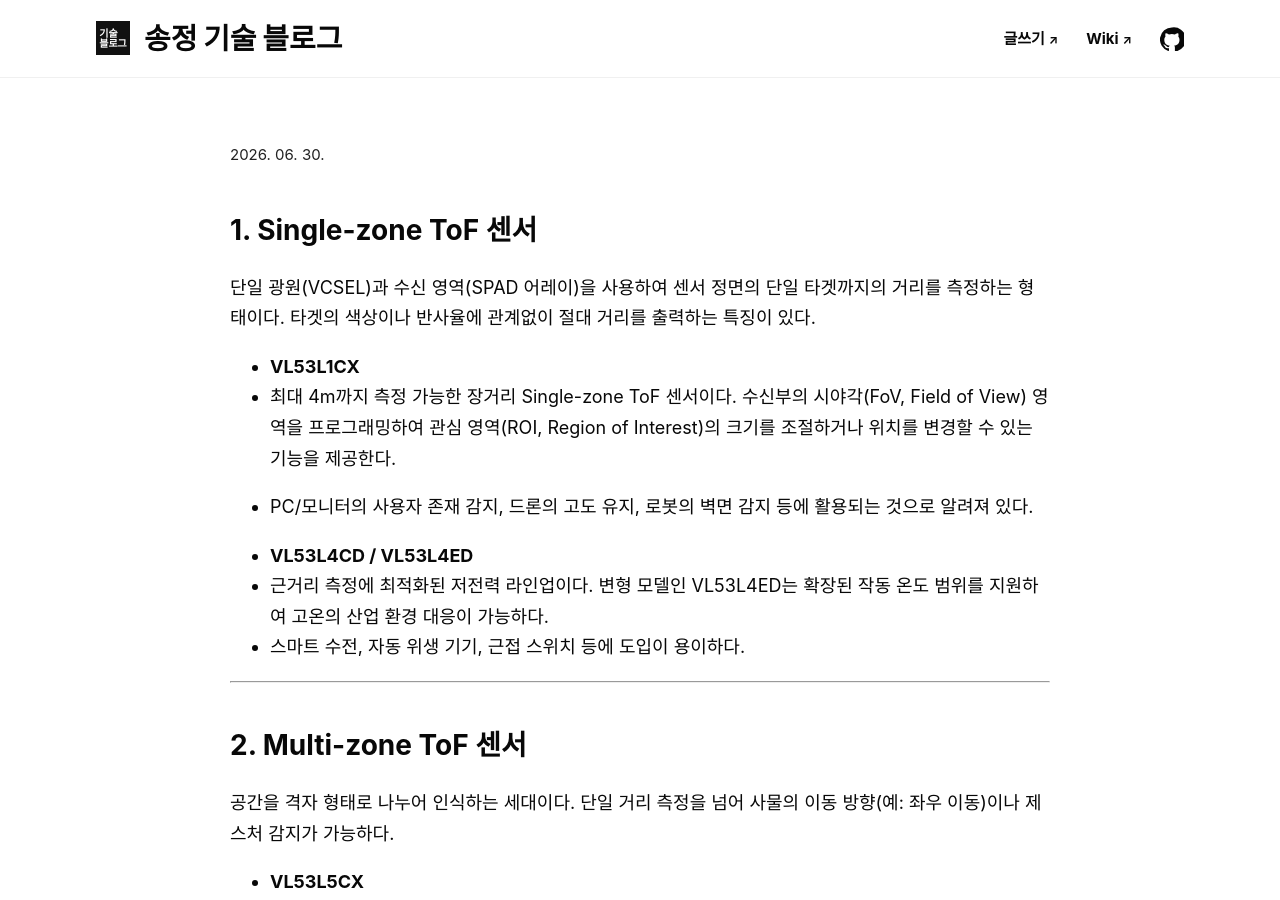
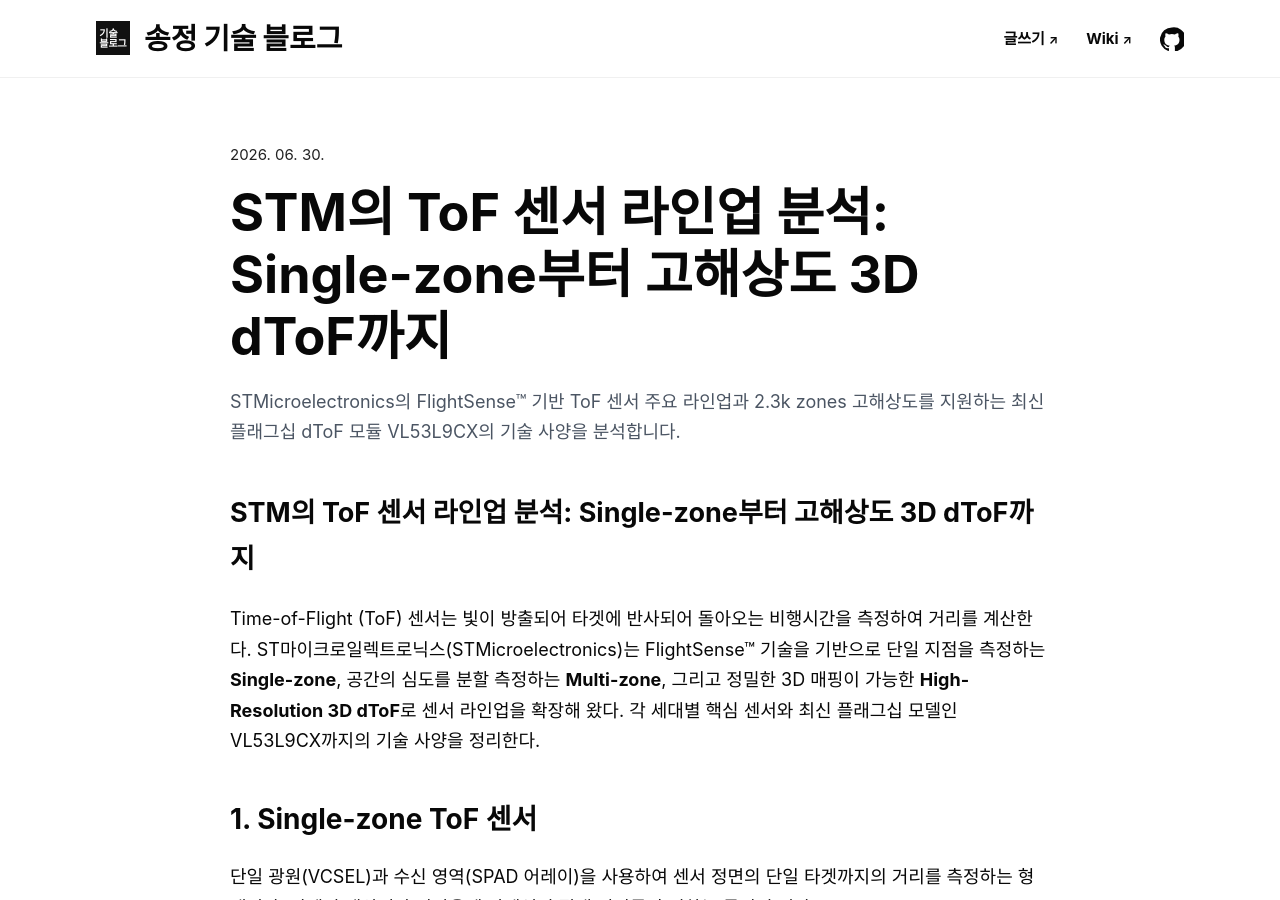
Before and after one commit to dhryu60/dhryu60.github.io, a Jekyll site: the page built from _posts/2026-06-30-STM의-ToF-센서-라인업.md, in a window 1280 px wide and 900 px high. Built offline with Jekyll 4.4.1, drawn with Linux system fonts in a browser that asks for light colours.

Commit message:
Fix STM ToF post front matter

```diff
--- a/_posts/2026-06-30-STM의-ToF-센서-라인업.md
+++ b/_posts/2026-06-30-STM의-ToF-센서-라인업.md
@@ -1,14 +1,14 @@
 ---
-
-## title: "STM의 ToF 센서 라인업 분석: Single-zone부터 고해상도 3D dToF까지"
-date: 2026-06-19
+title: "STM의 ToF 센서 라인업 분석: Single-zone부터 고해상도 3D dToF까지"
+date: 2026-06-30
 tags: [LiDAR, ToF, STMicroelectronics, Embedded, Sensor]
 categories: [Tech, Hardware]
 description: "STMicroelectronics의 FlightSense™ 기반 ToF 센서 주요 라인업과 2.3k zones 고해상도를 지원하는 최신 플래그십 dToF 모듈 VL53L9CX의 기술 사양을 분석합니다."
+---
+
+# STM의 ToF 센서 라인업 분석: Single-zone부터 고해상도 3D dToF까지
 
 Time-of-Flight (ToF) 센서는 빛이 방출되어 타겟에 반사되어 돌아오는 비행시간을 측정하여 거리를 계산한다. ST마이크로일렉트로닉스(STMicroelectronics)는 FlightSense™ 기술을 기반으로 단일 지점을 측정하는 **Single-zone**, 공간의 심도를 분할 측정하는 **Multi-zone**, 그리고 정밀한 3D 매핑이 가능한 **High-Resolution 3D dToF**로 센서 라인업을 확장해 왔다. 각 세대별 핵심 센서와 최신 플래그십 모델인 VL53L9CX까지의 기술 사양을 정리한다.
-
----
 
 ## 1. Single-zone ToF 센서
 
```
